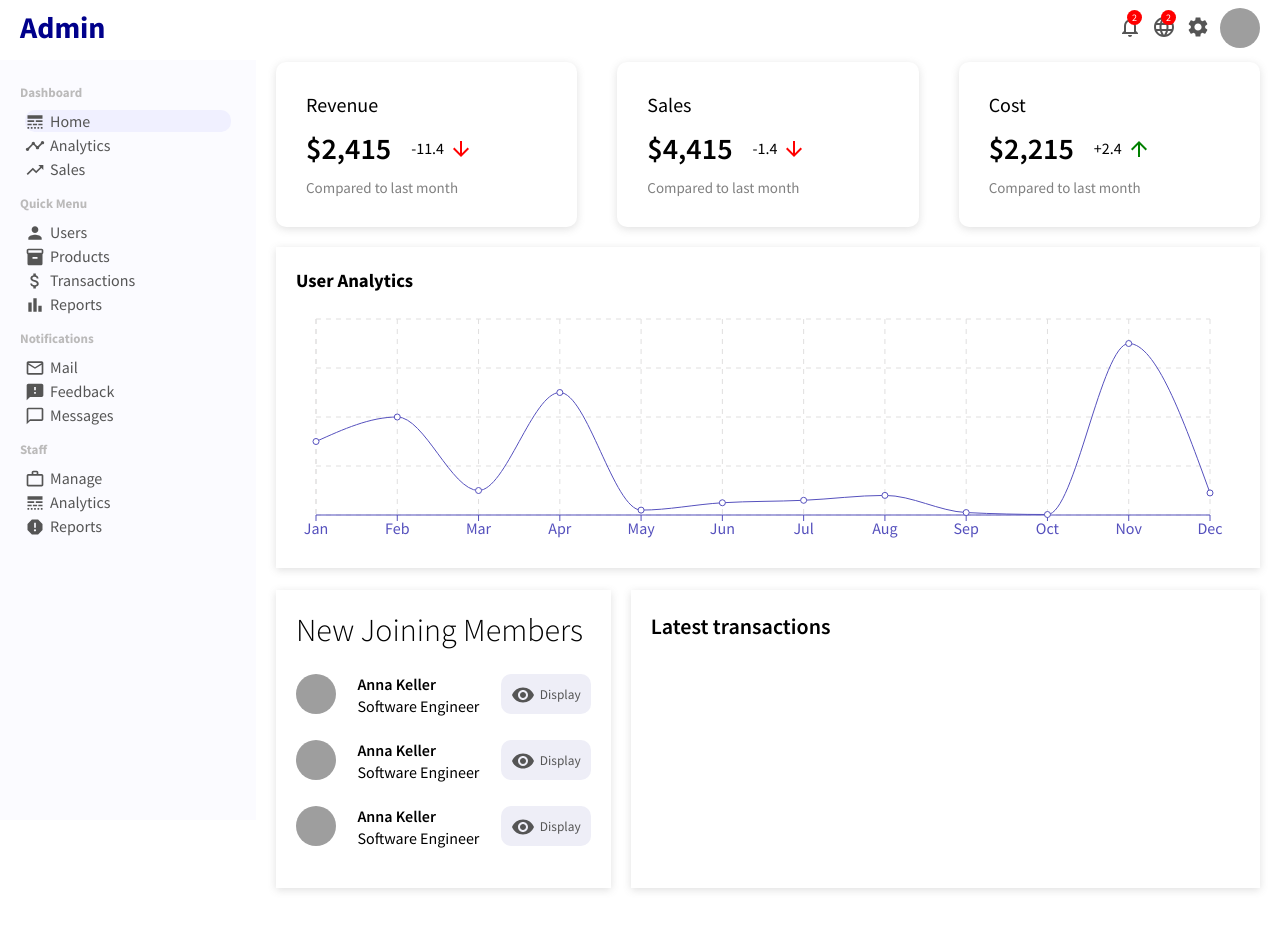
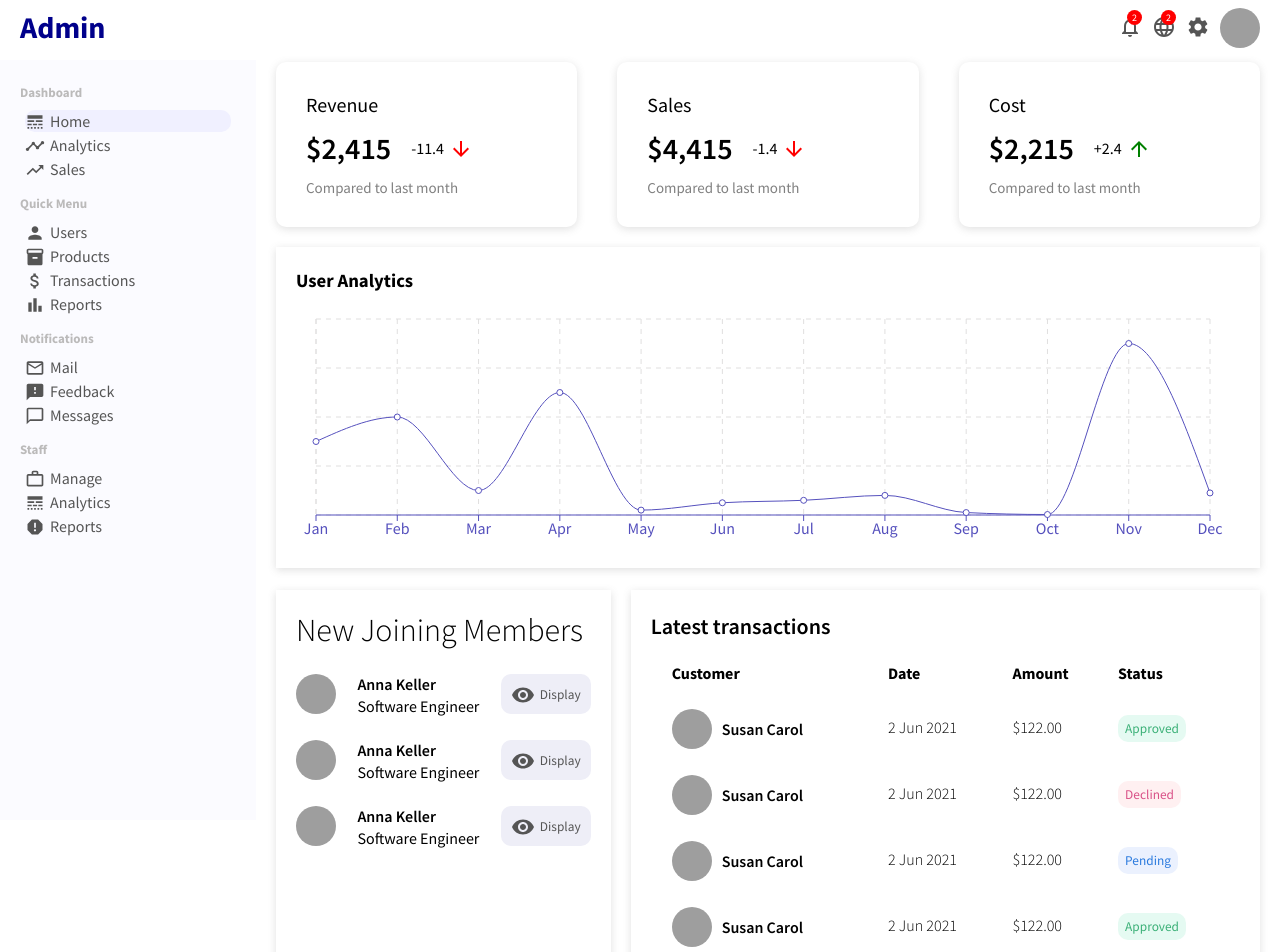
Before and after one commit to jaffasunny/admin_dashboard_reactapp, a React (Create React App) app: page / in a window 1280 px wide. Shown: the top 952 px of the page. Before the commit the page ends 908 px from the top, so only its background shows below. Built offline with nearby package versions, Linux system fonts and the light colour scheme; grey boxes are pictures that could not be loaded.

Commit message:
Widget small and large completed

```diff
--- a/src/components/widgetsLg/WidgetLg.jsx
+++ b/src/components/widgetsLg/WidgetLg.jsx
@@ -2,9 +2,81 @@
 import "./widgetLg.css";
 
 const WidgetLg = () => {
+	const Button = ({ type }) => {
+		return <button className={"widgetLgButton " + type}>{type}</button>;
+	};
+
 	return (
 		<div className="widgetLg">
 			<h3 className="widgetLgTitle">Latest transactions</h3>
+			<table className="widgetLgTable">
+				<tr className="widgetLgTr">
+					<th className="widgetLgTh">Customer</th>
+					<th className="widgetLgTh">Date</th>
+					<th className="widgetLgTh">Amount</th>
+					<th className="widgetLgTh">Status</th>
+				</tr>
+				<tr className="widgetLgTr">
+					<td className="widgetLgUser">
+						<img
+							src="https://images.pexels.com/photos/8680111/pexels-photo-8680111.jpeg?auto=compress&cs=tinysrgb&dpr=2&h=650&w=940"
+							alt="Widget lg img"
+							className="widgetLgImg"
+						/>
+						<span className="widgetLgName">Susan Carol</span>
+					</td>
+					<td className="widgetLgDate">2 Jun 2021</td>
+					<td className="widgetLgAmount">$122.00</td>
+					<td className="widgetLgStatus">
+						<Button type="Approved" />
+					</td>
+				</tr>
+				<tr className="widgetLgTr">
+					<td className="widgetLgUser">
+						<img
+							src="https://images.pexels.com/photos/8680111/pexels-photo-8680111.jpeg?auto=compress&cs=tinysrgb&dpr=2&h=650&w=940"
+							alt="Widget lg img"
+							className="widgetLgImg"
+						/>
+						<span className="widgetLgName">Susan Carol</span>
+					</td>
+					<td className="widgetLgDate">2 Jun 2021</td>
+					<td className="widgetLgAmount">$122.00</td>
+					<td className="widgetLgStatus">
+						<Button type="Declined" />
+					</td>
+				</tr>
+				<tr className="widgetLgTr">
+					<td className="widgetLgUser">
+						<img
+							src="https://images.pexels.com/photos/8680111/pexels-photo-8680111.jpeg?auto=compress&cs=tinysrgb&dpr=2&h=650&w=940"
+							alt="Widget lg img"
+							className="widgetLgImg"
+						/>
+						<span className="widgetLgName">Susan Carol</span>
+					</td>
+					<td className="widgetLgDate">2 Jun 2021</td>
+					<td className="widgetLgAmount">$122.00</td>
+					<td className="widgetLgStatus">
+						<Button type="Pending" />
+					</td>
+				</tr>
+				<tr className="widgetLgTr">
+					<td className="widgetLgUser">
+						<img
+							src="https://images.pexels.com/photos/8680111/pexels-photo-8680111.jpeg?auto=compress&cs=tinysrgb&dpr=2&h=650&w=940"
+							alt="Widget lg img"
+							className="widgetLgImg"
+						/>
+						<span className="widgetLgName">Susan Carol</span>
+					</td>
+					<td className="widgetLgDate">2 Jun 2021</td>
+					<td className="widgetLgAmount">$122.00</td>
+					<td className="widgetLgStatus">
+						<Button type="Approved" />
+					</td>
+				</tr>
+			</table>
 		</div>
 	);
 };
--- a/src/components/widgetsLg/widgetLg.css
+++ b/src/components/widgetsLg/widgetLg.css
@@ -8,3 +8,52 @@
 	font-size: 22px;
 	font-weight: 600;
 }
+
+.widgetLgTable {
+	width: 100%;
+	border-spacing: 20px;
+}
+
+.widgetLgTh {
+	text-align: left;
+}
+
+.widgetLgUser {
+	display: flex;
+	align-items: center;
+	font-weight: 600;
+}
+
+.widgetLgImg {
+	width: 40px;
+	height: 40px;
+	border-radius: 50%;
+	object-fit: cover;
+	margin-right: 10px;
+}
+
+.widgetLgDate,
+.widgetLgAmount {
+	font-weight: 300;
+}
+
+.widgetLgButton {
+	padding: 5px 7px;
+	border: none;
+	border-radius: 10px;
+}
+
+.widgetLgButton.Approved {
+	background-color: #e5faf2;
+	color: #3bb077;
+}
+
+.widgetLgButton.Declined {
+	background-color: #fff0f1;
+	color: #d95087;
+}
+
+.widgetLgButton.Pending {
+	background-color: #ebf1fe;
+	color: #2a7ade;
+}
```
